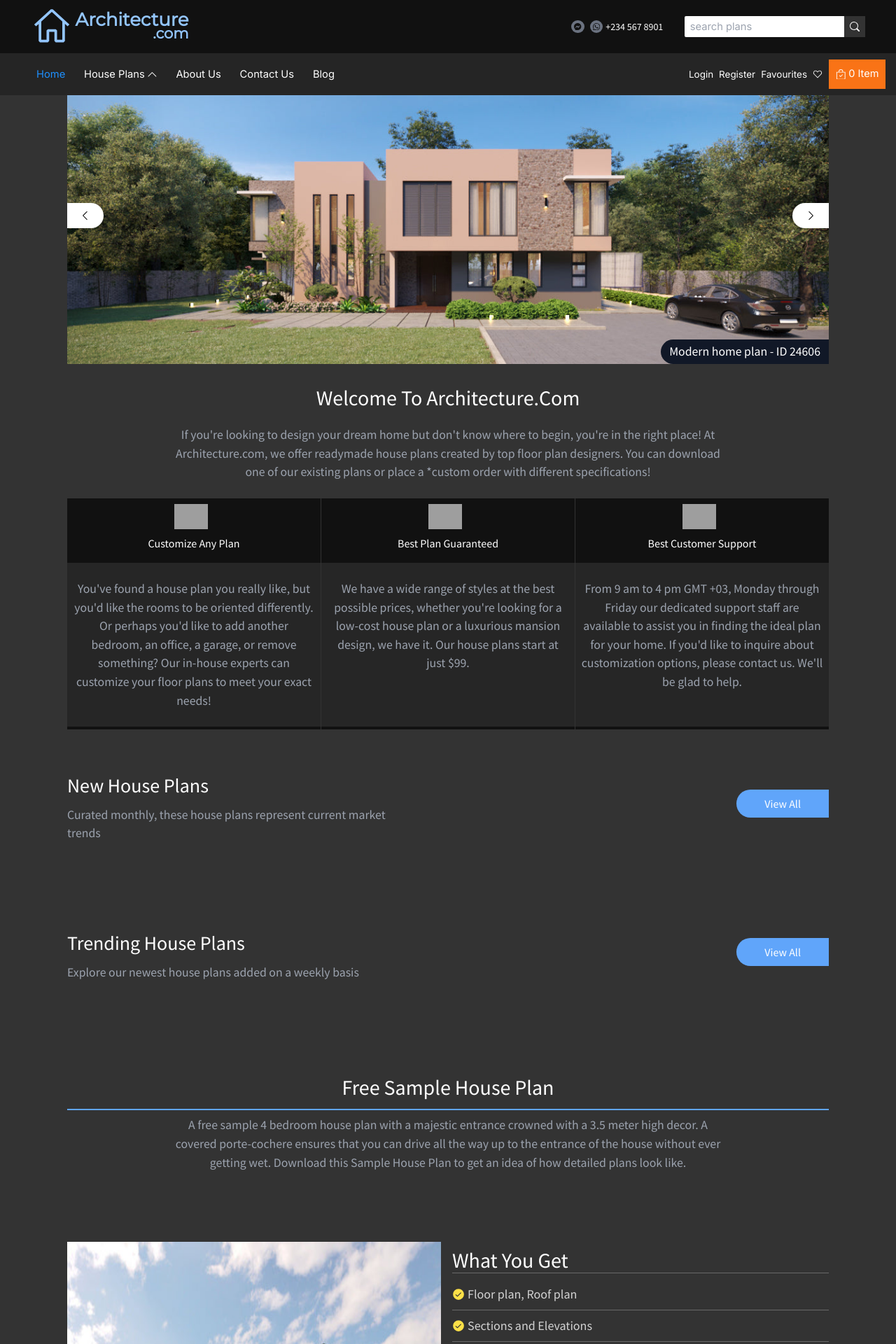
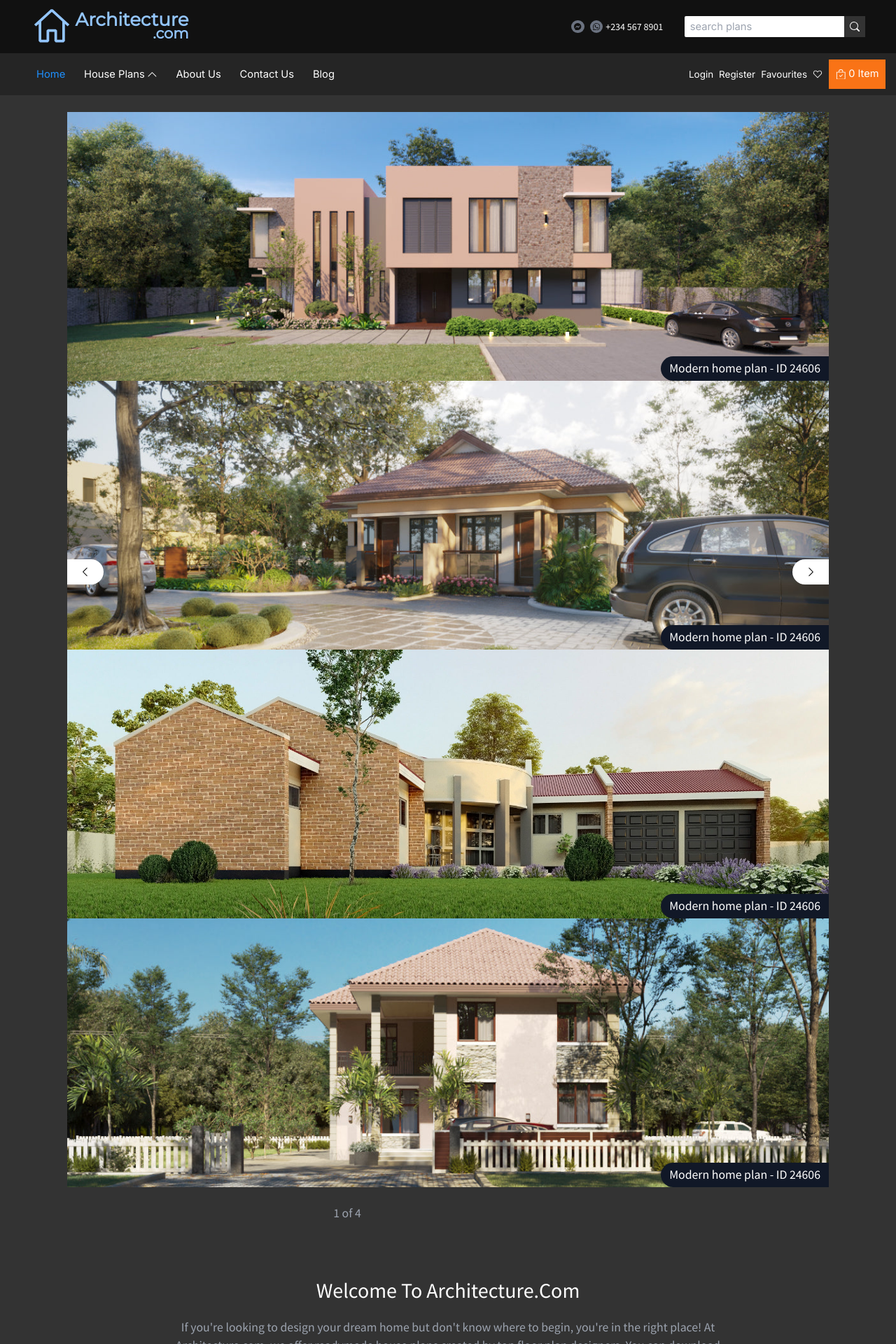
Before and after one commit to cleverAkanimoh/architecture, a React (Create React App) app: page / in a window 1280 px wide. Shown: the top 1920 px of the page at 70% size. Built offline with nearby package versions, Linux system fonts and the light colour scheme; grey boxes are pictures that could not be loaded; a web font is replaced by a local one.

Commit message:
modified 5 files

```diff
--- a/package.json
+++ b/package.json
@@ -22,6 +22,8 @@
     "react-responsive-carousel": "^3.2.23",
     "react-router-dom": "^6.10.0",
     "react-scripts": "5.0.1",
+    "react-slick": "^0.29.0",
+    "slick-carousel": "^1.8.1",
     "web-vitals": "^2.1.4"
   },
   "scripts": {
--- a/src/App.tsx
+++ b/src/App.tsx
@@ -2,6 +2,7 @@ import {
   RouterProvider,
   createBrowserRouter,
 } from "react-router-dom"
+
 
 import routes from './routes'
 
--- a/src/Components/home/ImageArea.tsx
+++ b/src/Components/home/ImageArea.tsx
@@ -7,14 +7,14 @@ const BoxContainer = ({ to, src, title, ...rest }: ImageAreaProps) => (
       <div className="w-full h-[30vw] relative items-center justify-center">
         <img
           src={src}
-          alt={"title"}
+          alt={title}
           className="w-full h-full hover:scale-[1.1] transition-all duration-200"
         />
 
         <div className="absolute rounded-l-full bottom-0 right-0 py-1 px-3 bg-gray-900 text-white font-sans">
           <p>{title}</p>
         </div>
-      </div>{" "}
+      </div>
     </Link>
   </div>
 );
--- a/src/Pages/Home.tsx
+++ b/src/Pages/Home.tsx
@@ -3,6 +3,9 @@ import { VscChevronLeft, VscChevronRight } from "react-icons/vsc";
 import useWindowTitle from "../hooks/useWindowTitle";
 
 import defaultImage from "../assets/images/defaultimage.jpg";
+import defaultImage2 from "../assets/images/defaultimage2.jpg";
+import defaultImage3 from "../assets/images/defaultimage3.jpg";
+import defaultImage4 from "../assets/images/defaultimage4.jpg";
 
 import BoxContainer from "../Components/home/BoxContainer";
 import ImageArea from "../Components/home/ImageArea";
@@ -10,6 +13,7 @@ import WelcomeComp from "../Components/home/WelcomeComp";
 import PlansComp from "../Components/home/PlansComp";
 import FreeHouseComp from "../Components/home/FreeHouseComp";
 import HomePlanContainer from "../Components/home/HomePlanContainer";
+import { Carousel } from "react-responsive-carousel";
 
 export default function Home() {
   useWindowTitle("Home | extra text goes here");
@@ -24,11 +28,29 @@ export default function Home() {
           <VscChevronRight />
         </button>
 
-        <ImageArea
-          to=".."
-          src={defaultImage}
-          title="Modern home plan - ID 24606"
-        />
+        {/* <div className="flex"></div> */}
+        <Carousel>
+          <ImageArea
+            to=".."
+            src={defaultImage}
+            title="Modern home plan - ID 24606"
+          />
+          <ImageArea
+            to=".."
+            src={defaultImage2}
+            title="Modern home plan - ID 24606"
+          />
+          <ImageArea
+            to=".."
+            src={defaultImage3}
+            title="Modern home plan - ID 24606"
+          />
+          <ImageArea
+            to=".."
+            src={defaultImage4}
+            title="Modern home plan - ID 24606"
+          />
+        </Carousel>
       </div>
 
       <WelcomeComp
```
Also changed, not shown: 1 other file (tests, documents, lock files or other folders).
